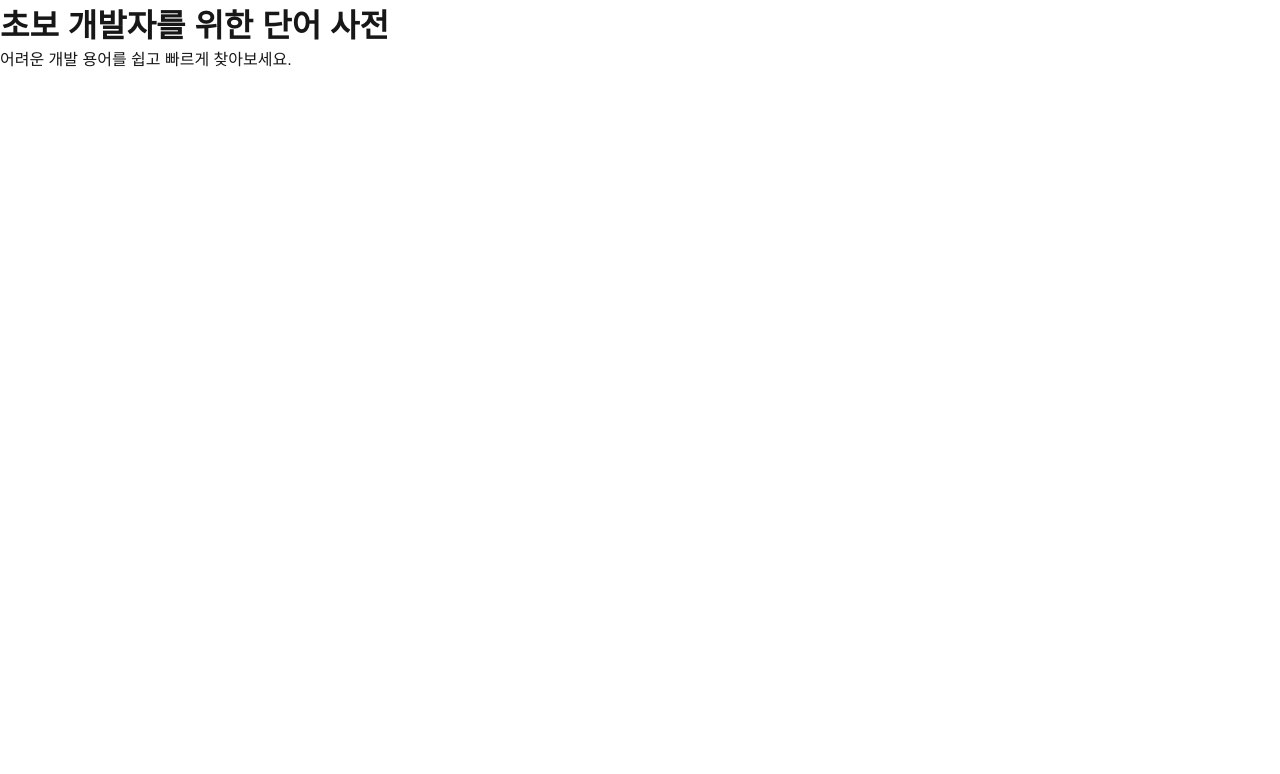
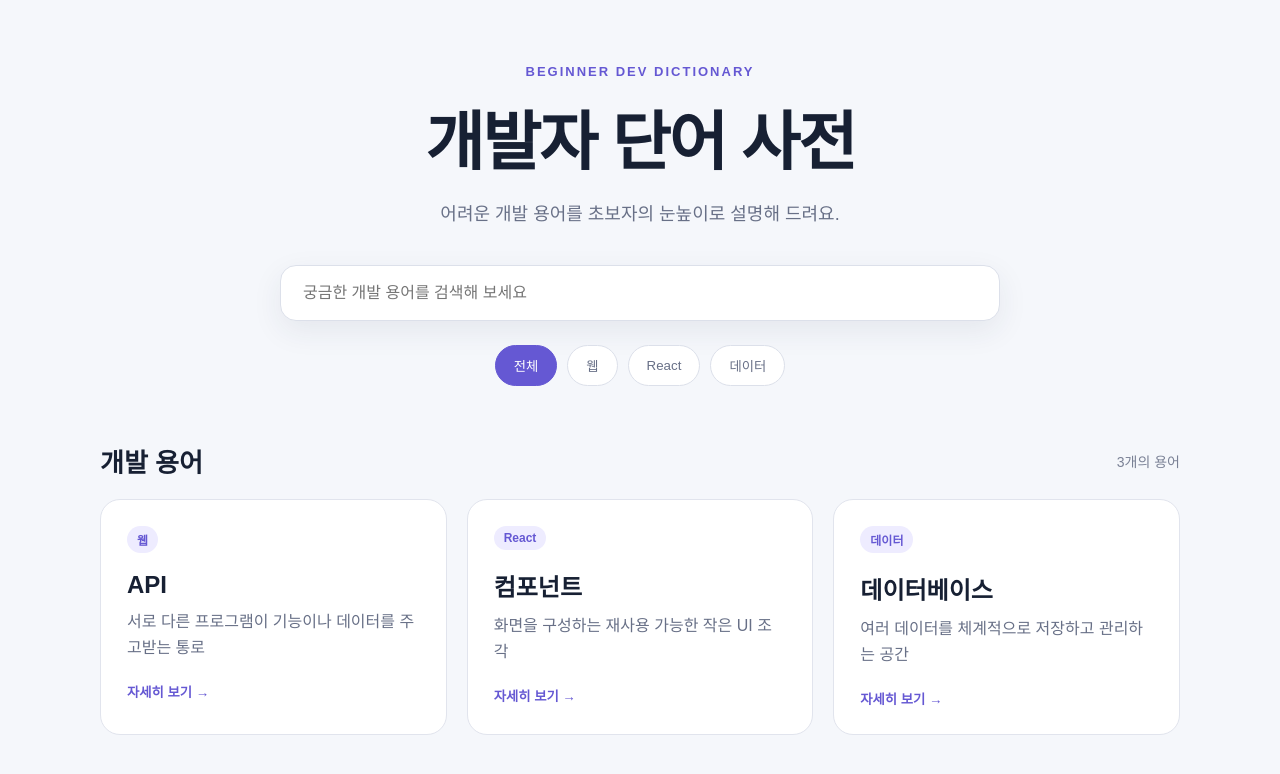
Before and after one commit to DawonBaekDev/dev-dictionary, a Next.js app: page / in a window 1280 px wide. Shown: the top 774 px of the page. Built offline with nearby package versions, Linux system fonts and the light colour scheme.

Commit message:
기본 화면 구성

```diff
--- a/src/app/page.js
+++ b/src/app/page.js
@@ -1,8 +1,77 @@
-export default function Home(){
+import styles from "./page.module.css";
+
+const terms = [
+  {
+    id: 1,
+    name: "API",
+    category: "웹",
+    description: "서로 다른 프로그램이 기능이나 데이터를 주고받는 통로",
+  },
+  {
+    id: 2,
+    name: "컴포넌트",
+    category: "React",
+    description: "화면을 구성하는 재사용 가능한 작은 UI 조각",
+  },
+  {
+    id: 3,
+    name: "데이터베이스",
+    category: "데이터",
+    description: "여러 데이터를 체계적으로 저장하고 관리하는 공간",
+  },
+];
+
+export default function Home() {
   return (
-    <main>
-      <h1>초보 개발자를 위한 단어 사전</h1>
-      <p>어려운 개발 용어를 쉽고 빠르게 찾아보세요.</p>
+    <main className={styles.page}>
+      <div className={styles.container}>
+        <header className={styles.header}>
+          <p className={styles.eyebrow}>BEGINNER DEV DICTIONARY</p>
+          <h1 className={styles.title}>개발자 단어 사전</h1>
+          <p className={styles.introduction}>
+            어려운 개발 용어를 초보자의 눈높이로 설명해 드려요.
+          </p>
+        </header>
+
+        <section className={styles.searchSection}>
+          <label htmlFor="term-search" className={styles.srOnly}>
+            개발 용어 검색
+          </label>
+          <input
+            id="term-search"
+            className={styles.searchInput}
+            type="search"
+            placeholder="궁금한 개발 용어를 검색해 보세요"
+          />
+        </section>
+
+        <nav className={styles.categories} aria-label="용어 카테고리">
+          <button className={styles.activeCategory}>전체</button>
+          <button>웹</button>
+          <button>React</button>
+          <button>데이터</button>
+        </nav>
+
+        <section>
+          <div className={styles.sectionHeader}>
+            <h2>개발 용어</h2>
+            <span>{terms.length}개의 용어</span>
+          </div>
+
+          <div className={styles.termGrid}>
+            {terms.map((term) => (
+              <article className={styles.termCard} key={term.id}>
+                <span className={styles.tag}>{term.category}</span>
+                <h3>{term.name}</h3>
+                <p>{term.description}</p>
+                <button className={styles.detailButton}>
+                  자세히 보기 →
+                </button>
+              </article>
+            ))}
+          </div>
+        </section>
+      </div>
     </main>
-  )
+  );
 }
--- a/src/app/page.module.css
+++ b/src/app/page.module.css
@@ -1,150 +1,174 @@
 .page {
-  --background: #fafafa;
-  --foreground: #fff;
-
-  --text-primary: #000;
-  --text-secondary: #666;
-
-  --button-primary-hover: #383838;
-  --button-secondary-hover: #f2f2f2;
-  --button-secondary-border: #ebebeb;
-
-  display: flex;
-  flex: 1;
-  flex-direction: column;
-  align-items: center;
-  justify-content: center;
-  font-family: var(--font-geist-sans);
-  background-color: var(--background);
+  min-height: 100vh;
+  padding: 64px 24px;
+  color: #172033;
+  background: #f5f7fb;
 }
 
-.main {
-  display: flex;
-  flex: 1;
+.container {
   width: 100%;
-  max-width: 800px;
-  flex-direction: column;
-  align-items: flex-start;
-  justify-content: space-between;
-  background-color: var(--foreground);
-  padding: 120px 60px;
+  max-width: 1080px;
+  margin: 0 auto;
 }
 
-.intro {
-  display: flex;
-  flex-direction: column;
-  align-items: flex-start;
-  text-align: left;
-  gap: 24px;
+.header {
+  margin-bottom: 40px;
+  text-align: center;
 }
 
-.intro h1 {
-  max-width: 320px;
-  font-size: 40px;
-  font-weight: 600;
-  line-height: 48px;
-  letter-spacing: -2.4px;
-  text-wrap: balance;
-  color: var(--text-primary);
+.eyebrow {
+  margin-bottom: 12px;
+  color: #6558d3;
+  font-size: 13px;
+  font-weight: 700;
+  letter-spacing: 2px;
 }
 
-.intro p {
-  max-width: 440px;
-  font-size: 18px;
-  line-height: 32px;
-  text-wrap: balance;
-  color: var(--text-secondary);
+.title {
+  margin: 0;
+  font-size: clamp(36px, 6vw, 64px);
+  letter-spacing: -2px;
 }
 
-.intro a {
-  font-weight: 500;
-  color: var(--text-primary);
+.introduction {
+  margin-top: 16px;
+  color: #687087;
+  font-size: 18px;
 }
 
-.ctas {
+.searchSection {
+  max-width: 720px;
+  margin: 0 auto 24px;
+}
+
+.searchInput {
+  width: 100%;
+  padding: 18px 22px;
+  border: 1px solid #dce0ea;
+  border-radius: 16px;
+  background: #ffffff;
+  color: #172033;
+  font-size: 16px;
+  box-shadow: 0 10px 30px rgba(42, 48, 74, 0.08);
+  outline: none;
+}
+
+.searchInput:focus {
+  border-color: #6558d3;
+  box-shadow: 0 0 0 4px rgba(101, 88, 211, 0.12);
+}
+
+.categories {
   display: flex;
-  flex-direction: row;
-  width: 100%;
-  max-width: 440px;
-  gap: 16px;
+  justify-content: center;
+  gap: 10px;
+  margin-bottom: 56px;
+}
+
+.categories button {
+  padding: 10px 18px;
+  border: 1px solid #dce0ea;
+  border-radius: 999px;
+  background: #ffffff;
+  color: #687087;
+  cursor: pointer;
+}
+
+.categories .activeCategory {
+  border-color: #6558d3;
+  background: #6558d3;
+  color: #ffffff;
+}
+
+.sectionHeader {
+  display: flex;
+  align-items: center;
+  justify-content: space-between;
+  margin-bottom: 20px;
+}
+
+.sectionHeader h2 {
+  margin: 0;
+  font-size: 26px;
+}
+
+.sectionHeader span {
+  color: #7a8195;
   font-size: 14px;
 }
 
-.ctas a {
-  display: flex;
-  justify-content: center;
-  align-items: center;
-  height: 40px;
-  padding: 0 16px;
-  border-radius: 128px;
-  border: 1px solid transparent;
-  transition: 0.2s;
-  cursor: pointer;
-  width: fit-content;
-  font-weight: 500;
+.termGrid {
+  display: grid;
+  grid-template-columns: repeat(auto-fit, minmax(240px, 1fr));
+  gap: 20px;
 }
 
-a.primary {
-  background: var(--text-primary);
-  color: var(--background);
-  gap: 8px;
+.termCard {
+  padding: 26px;
+  border: 1px solid #e1e4ed;
+  border-radius: 20px;
+  background: #ffffff;
+  transition:
+    transform 0.2s ease,
+    box-shadow 0.2s ease;
 }
 
-a.secondary {
-  border-color: var(--button-secondary-border);
+.termCard:hover {
+  transform: translateY(-4px);
+  box-shadow: 0 14px 34px rgba(42, 48, 74, 0.1);
 }
 
-/* Enable hover only on non-touch devices */
-@media (hover: hover) and (pointer: fine) {
-  a.primary:hover {
-    background: var(--button-primary-hover);
-    border-color: transparent;
-  }
+.tag {
+  display: inline-block;
+  padding: 5px 10px;
+  border-radius: 999px;
+  background: #eeecff;
+  color: #6558d3;
+  font-size: 12px;
+  font-weight: 700;
+}
 
-  a.secondary:hover {
-    background: var(--button-secondary-hover);
-    border-color: transparent;
-  }
+.termCard h3 {
+  margin: 18px 0 10px;
+  font-size: 24px;
+}
+
+.termCard p {
+  min-height: 48px;
+  margin: 0;
+  color: #687087;
+  line-height: 1.6;
+}
+
+.detailButton {
+  margin-top: 22px;
+  padding: 0;
+  border: 0;
+  background: transparent;
+  color: #6558d3;
+  font-weight: 700;
+  cursor: pointer;
+}
+
+.srOnly {
+  position: absolute;
+  width: 1px;
+  height: 1px;
+  overflow: hidden;
+  clip: rect(0, 0, 0, 0);
 }
 
 @media (max-width: 600px) {
-  .main {
-    padding: 48px 24px;
+  .page {
+    padding: 40px 18px;
   }
 
-  .intro {
-    gap: 16px;
+  .categories {
+    justify-content: flex-start;
+    overflow-x: auto;
   }
 
-  .intro h1 {
-    font-size: 32px;
-    line-height: 40px;
-    letter-spacing: -1.92px;
+  .categories button {
+    flex-shrink: 0;
   }
 }
-
-@media (prefers-color-scheme: dark) {
-  .logo {
-    filter: invert();
-  }
-
-  .page {
-    --background: #000;
-    --foreground: #000;
-
-    --text-primary: #ededed;
-    --text-secondary: #999;
-
-    --button-primary-hover: #ccc;
-    --button-secondary-hover: #1a1a1a;
-    --button-secondary-border: #1a1a1a;
-  }
-}
-
-.code {
-  font-family: var(--font-geist-mono);
-  font-size: 0.9em;
-  background: color-mix(in srgb, currentColor 8%, transparent);
-  padding: 0.1em 0.4em;
-  border-radius: 6px;
-}
```
